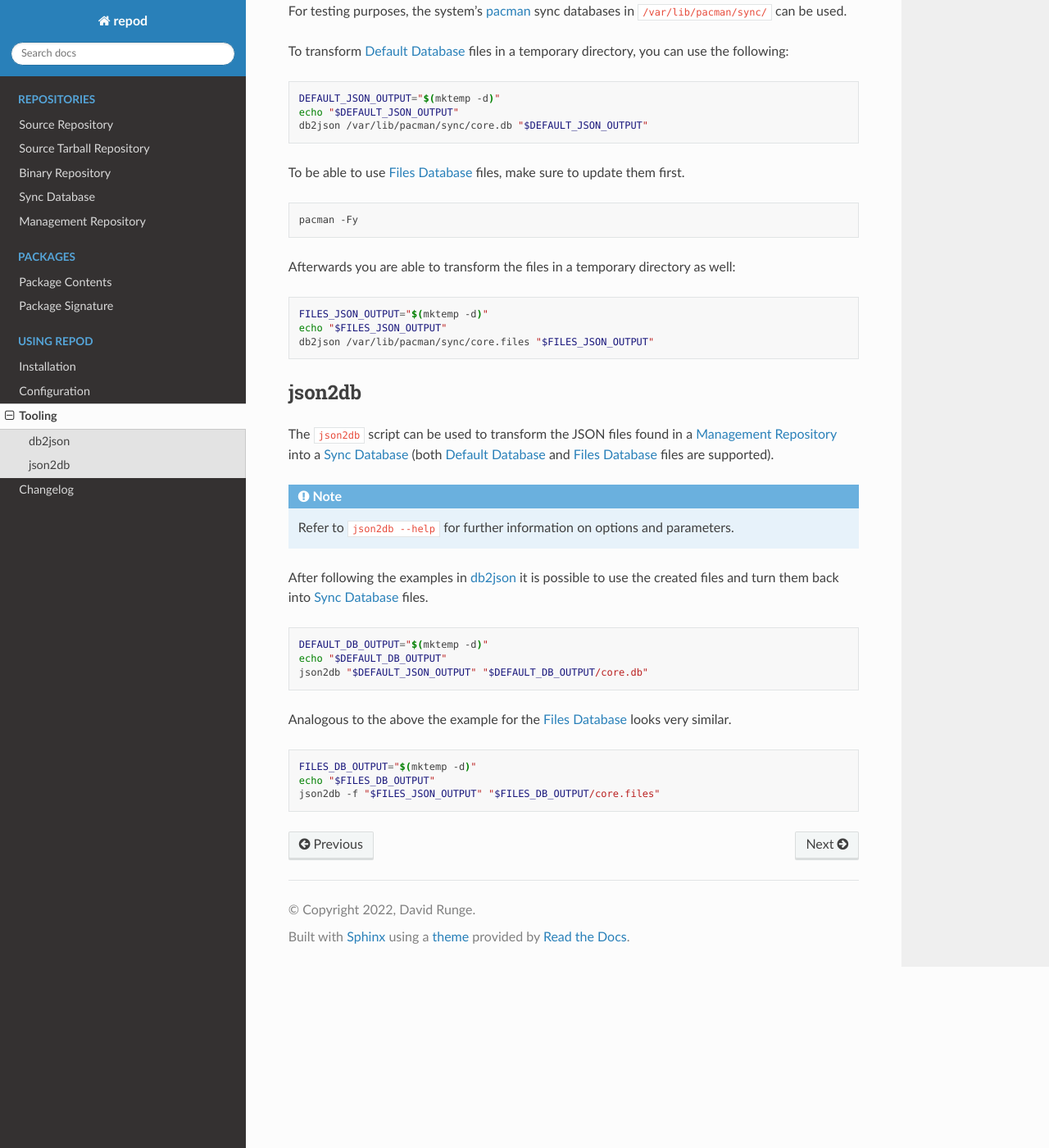
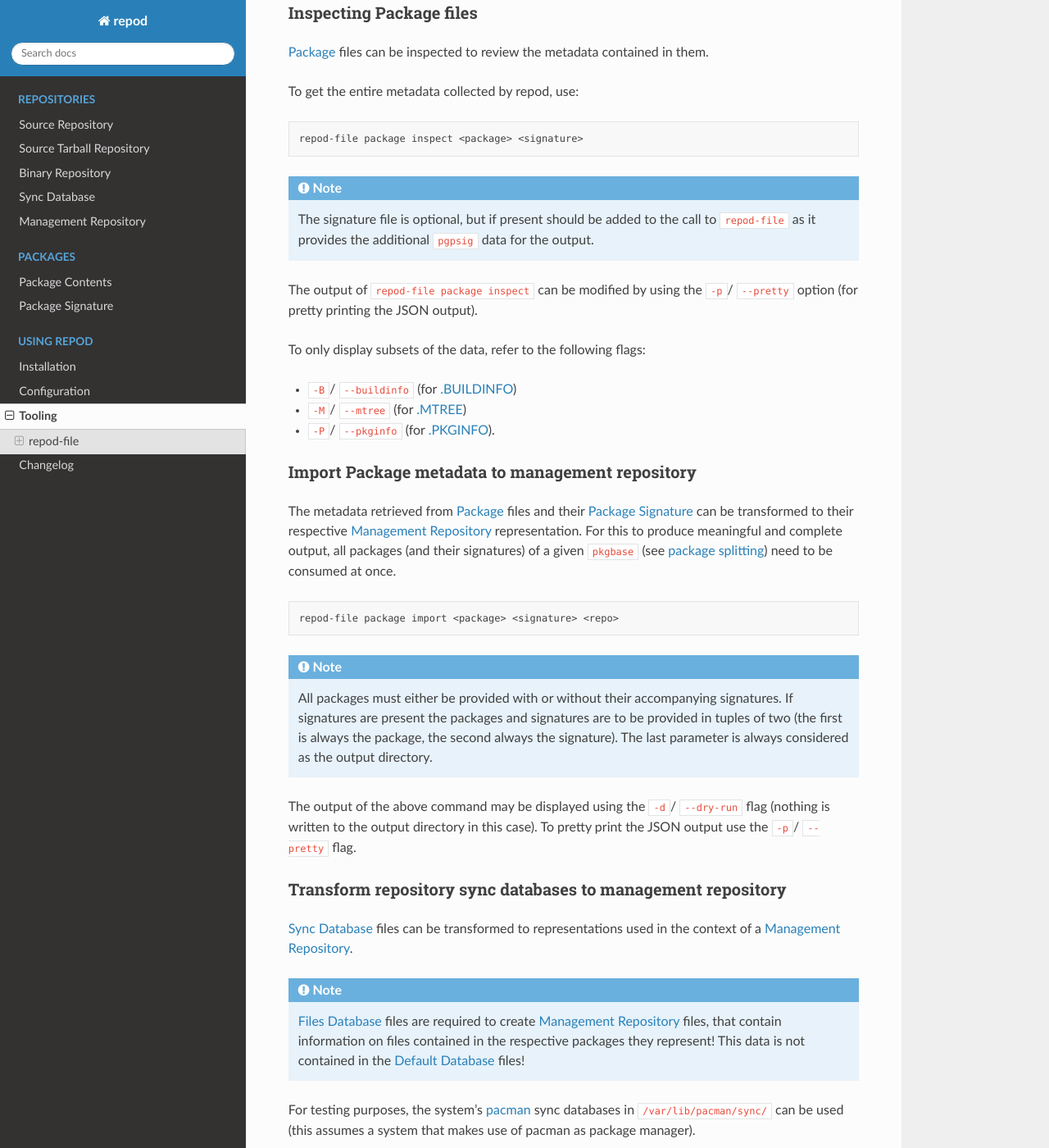
Before and after one commit to archlinux/repod, a Sphinx documentation site: the page built from docs/repod/tooling.rst, in a window 1280 px wide and 1400 px high, scrolled down 461 px. Shown: the whole window at 82% size. Built offline with Sphinx 7.4.7 and the Read the Docs theme 2.0.0, drawn with Linux system fonts in a browser that asks for light colours; some of the changed text lies outside the part shown.

Commit message:
Update documentation for repod-file
docs/repod/installation.rst:
Mention `repod-file` instead of `db2json`/ `json2db` as the latter are
removed.

docs/repod/tooling.rst:
Replace the documentation for `db2json`/ `json2db` with new
documentation on the various subcommands of `repod-file`.

```diff
--- a/docs/repod/installation.rst
+++ b/docs/repod/installation.rst
@@ -19,8 +19,7 @@
   poetry install
 
 Afterwards it is possible to make use of existing :ref:`tooling` with the help
-of ``poetry run`` (e.g. ``poetry run db2json --help`` or ``poetry run json2db
---help``).
+of ``poetry run`` (e.g. ``poetry run repod-file --help``).
 
 .. |poetry| raw:: html
 
--- a/docs/repod/tooling.rst
+++ b/docs/repod/tooling.rst
@@ -7,31 +7,100 @@
 The repod project provides scripts, that can be used to manipulate data, which
 is related to the repositories it can manage.
 
-.. _db2json:
+.. _repod-file:
 
-db2json
--------
+repod-file
+----------
 
-The ``db2json`` script can be used to transform a :ref:`sync database` (both
-:ref:`default sync database` and :ref:`files sync database` files are
-supported) into the JSON files found in a :ref:`management repository`.
+The ``repod-file`` script can be used to inspect and transform data related to
+:ref:`package`, :ref:`sync database` and :ref:`management repository` files.
 
 .. note::
 
-   Refer to ``db2json --help`` for further information on options and
-   parameters.
+   Refer to ``repod-file --help`` for further information on subcommands,
+   options and parameters.
+
+.. _inspect_package_files:
+
+Inspecting Package files
+^^^^^^^^^^^^^^^^^^^^^^^^
+
+:ref:`package` files can be inspected to review the metadata contained in them.
+
+To get the entire metadata collected by repod, use:
+
+.. code:: sh
+
+  repod-file package inspect <package> <signature>
+
+.. note::
+
+  The signature file is optional, but if present should be added to the call to
+  ``repod-file`` as it provides the additional ``pgpsig`` data for the output.
+
+The output of ``repod-file package inspect`` can be modified by using the
+``-p``/ ``--pretty`` option (for pretty printing the JSON output).
+
+To only display subsets of the data, refer to the following flags:
+
+* ``-B``/ ``--buildinfo`` (for :ref:`buildinfo`)
+* ``-M``/ ``--mtree`` (for :ref:`mtree`)
+* ``-P``/ ``--pkginfo`` (for :ref:`pkginfo`).
+
+.. _package_to_management_repo:
+
+Import Package metadata to management repository
+^^^^^^^^^^^^^^^^^^^^^^^^^^^^^^^^^^^^^^^^^^^^^^^^
+
+The metadata retrieved from :ref:`package` files and their :ref:`package
+signature` can be transformed to their respective :ref:`management repository`
+representation. For this to produce meaningful and complete output, all
+packages (and their signatures) of a given ``pkgbase`` (see |package
+splitting|) need to be consumed at once.
+
+.. code:: sh
+
+  repod-file package import <package> <signature> <repo>
+
+.. note::
+
+  All packages must either be provided with or without their accompanying
+  signatures. If signatures are present the packages and signatures are to be
+  provided in tuples of two (the first is always the package, the second always
+  the signature). The last parameter is always considered as the output
+  directory.
+
+The output of the above command may be displayed using the ``-d``/
+``--dry-run`` flag (nothing is written to the output directory in this case).
+To pretty print the JSON output use the ``-p``/ ``--pretty`` flag.
+
+.. _syncdb_to_management_repo:
+
+Transform repository sync databases to management repository
+^^^^^^^^^^^^^^^^^^^^^^^^^^^^^^^^^^^^^^^^^^^^^^^^^^^^^^^^^^^^
+
+:ref:`sync database` files can be transformed to representations used in the
+context of a :ref:`management repository`.
+
+.. note::
+
+  :ref:`files sync database` files are required to create :ref:`management
+  repository` files, that contain information on files contained in the
+  respective packages they represent! This data is not contained in the
+  :ref:`default sync database` files!
 
 For testing purposes, the system's |pacman| sync databases in
-``/var/lib/pacman/sync/`` can be used.
+``/var/lib/pacman/sync/`` can be used (this assumes a system that makes use of
+pacman as package manager).
 
-To transform :ref:`default sync database` files in a temporary directory, you
-can use the following:
+To transform :ref:`default sync database` files and output them to a temporary
+directory, you can use the following:
 
 .. code:: sh
 
   DEFAULT_JSON_OUTPUT="$(mktemp -d)"
   echo "$DEFAULT_JSON_OUTPUT"
-  db2json /var/lib/pacman/sync/core.db "$DEFAULT_JSON_OUTPUT"
+  repod-file syncdb export /var/lib/pacman/sync/core.db "$DEFAULT_JSON_OUTPUT"
 
 To be able to use :ref:`files sync database` files, make sure to update them
 first.
@@ -40,47 +109,57 @@
 
   pacman -Fy
 
-Afterwards you are able to transform the files in a temporary directory as
-well:
+Afterwards you are able to transform the files and output them to a temporary
+directory as well:
 
 .. code:: sh
 
   FILES_JSON_OUTPUT="$(mktemp -d)"
   echo "$FILES_JSON_OUTPUT"
-  db2json /var/lib/pacman/sync/core.files "$FILES_JSON_OUTPUT"
+  repod-file syncdb export /var/lib/pacman/sync/core.files "$FILES_JSON_OUTPUT"
 
-.. _json2db:
+.. _management_repo_to_syncdb:
 
-json2db
--------
+Transform management repositories to repository sync databases
+^^^^^^^^^^^^^^^^^^^^^^^^^^^^^^^^^^^^^^^^^^^^^^^^^^^^^^^^^^^^^^
 
-The ``json2db`` script can be used to transform the JSON files found in a
-:ref:`management repository` into a :ref:`sync database` (both :ref:`default
-sync database` and :ref:`files sync database` files are supported).
+The JSON files contained in a :ref:`management repository` can be transformed
+into a :ref:`sync database` (both :ref:`default sync database` and :ref:`files
+sync database` files are created).
 
-.. note::
-
-   Refer to ``json2db --help`` for further information on options and
-   parameters.
-
-After following the examples in :ref:`db2json` it is possible to use the
-created files and turn them back into :ref:`sync database` files.
+After following the examples in :ref:`syncdb_to_management_repo` it is possible
+to use the created files and turn them back into :ref:`sync database` files.
 
 .. code:: sh
 
-   DEFAULT_DB_OUTPUT="$(mktemp -d)"
-   echo "$DEFAULT_DB_OUTPUT"
-   json2db "$DEFAULT_JSON_OUTPUT" "$DEFAULT_DB_OUTPUT/core.db"
+  SYNC_DB_OUTPUT="$(mktemp -d)"
+  echo "$SYNC_DB_OUTPUT"
+  repod-file management export "$FILES_JSON_OUTPUT" "$SYNC_DB_OUTPUT/core.db"
 
-Analogous to the above the example for the :ref:`files sync database` looks
-very similar.
+The above creates ``"$SYNC_DB_OUTPUT/core.db"`` as well as
+``"$SYNC_DB_OUTPUT/core.files"``.
+
+.. _json_schema_export:
+
+Export JSON schema
+^^^^^^^^^^^^^^^^^^
+
+To export the |JSON schema|, which represents the validation logic of repod, use:
 
 .. code:: sh
 
-   FILES_DB_OUTPUT="$(mktemp -d)"
-   echo "$FILES_DB_OUTPUT"
-   json2db -f "$FILES_JSON_OUTPUT" "$FILES_DB_OUTPUT/core.files"
+  REPOD_SCHEMA="$(mktemp -d)"
+  echo "$REPOD_SCHEMA"
+  repod-file schema export "$REPOD_SCHEMA"
 
 .. |pacman| raw:: html
 
   <a target="blank" href="https://man.archlinux.org/man/pacman.8">pacman</a>
+
+.. |JSON schema| raw:: html
+
+  <a target="blank" href="https://en.wikipedia.org/wiki/JSON#Metadata_and_schema">JSON schema</a>
+
+.. |package splitting| raw:: html
+
+  <a target="blank" href="https://man.archlinux.org/man/PKGBUILD.5#PACKAGE_SPLITTING">package splitting</a>
```
